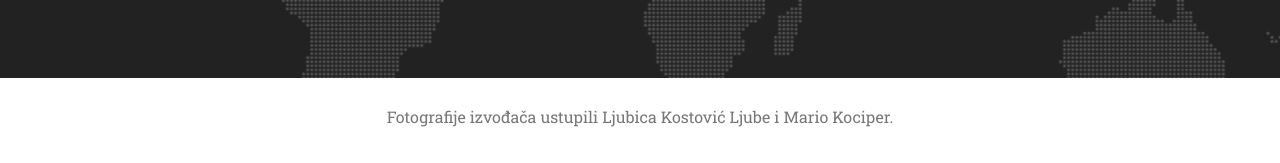
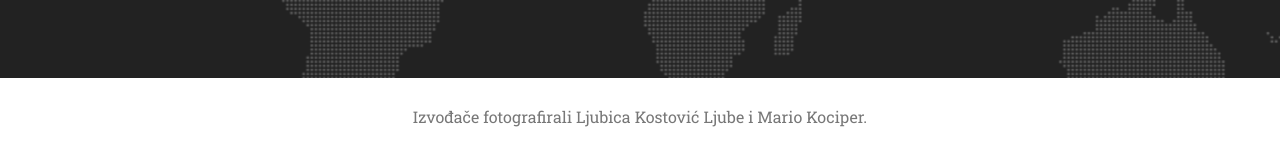
Before and after one commit to tonartzagreb/tonartzagreb.github.io, a Jekyll site: the page built from content/hr.markdown, in a window 1280 px wide and 900 px high, scrolled down 2658 px. Shown: the part 734-897 px from the top of the window. Built offline with Jekyll 4.4.1, drawn with Linux system fonts in a browser that asks for light colours; nearby versions of some CDN libraries; some web fonts are replaced.

Commit message:
Malecka izmjena u footeru...

```diff
--- a/content/hr.markdown
+++ b/content/hr.markdown
@@ -22,5 +22,5 @@ team-after-text: "Članom udruge može postati svaka fizička i pravna osoba."
 
 contact-heading: "Kontakt"
 
-footer-copy: "Fotografije izvođača ustupili Ljubica Kostović Ljube i Mario Kociper."
+footer-copy: "Izvođače fotografirali Ljubica Kostović Ljube i Mario Kociper."
 ---
```
